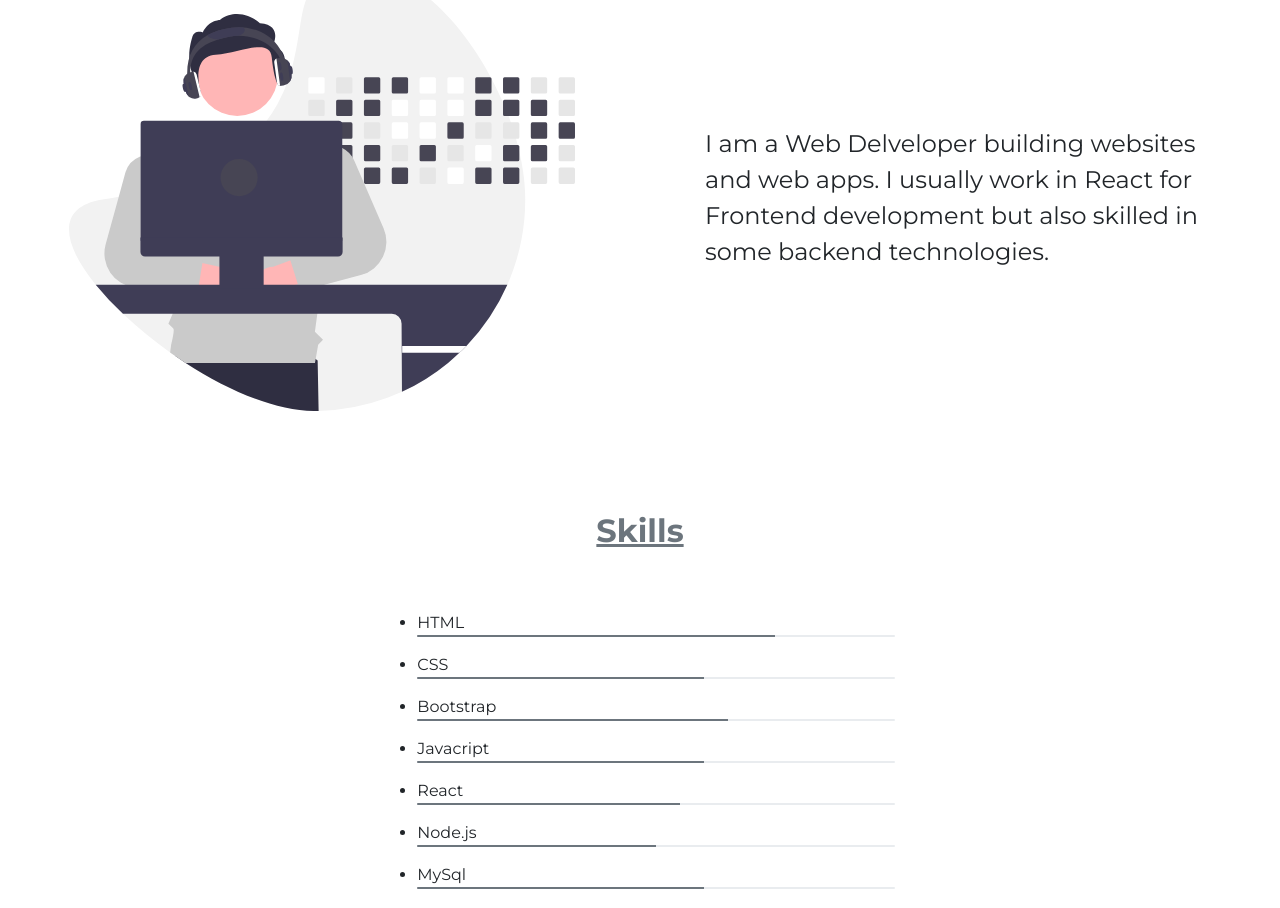
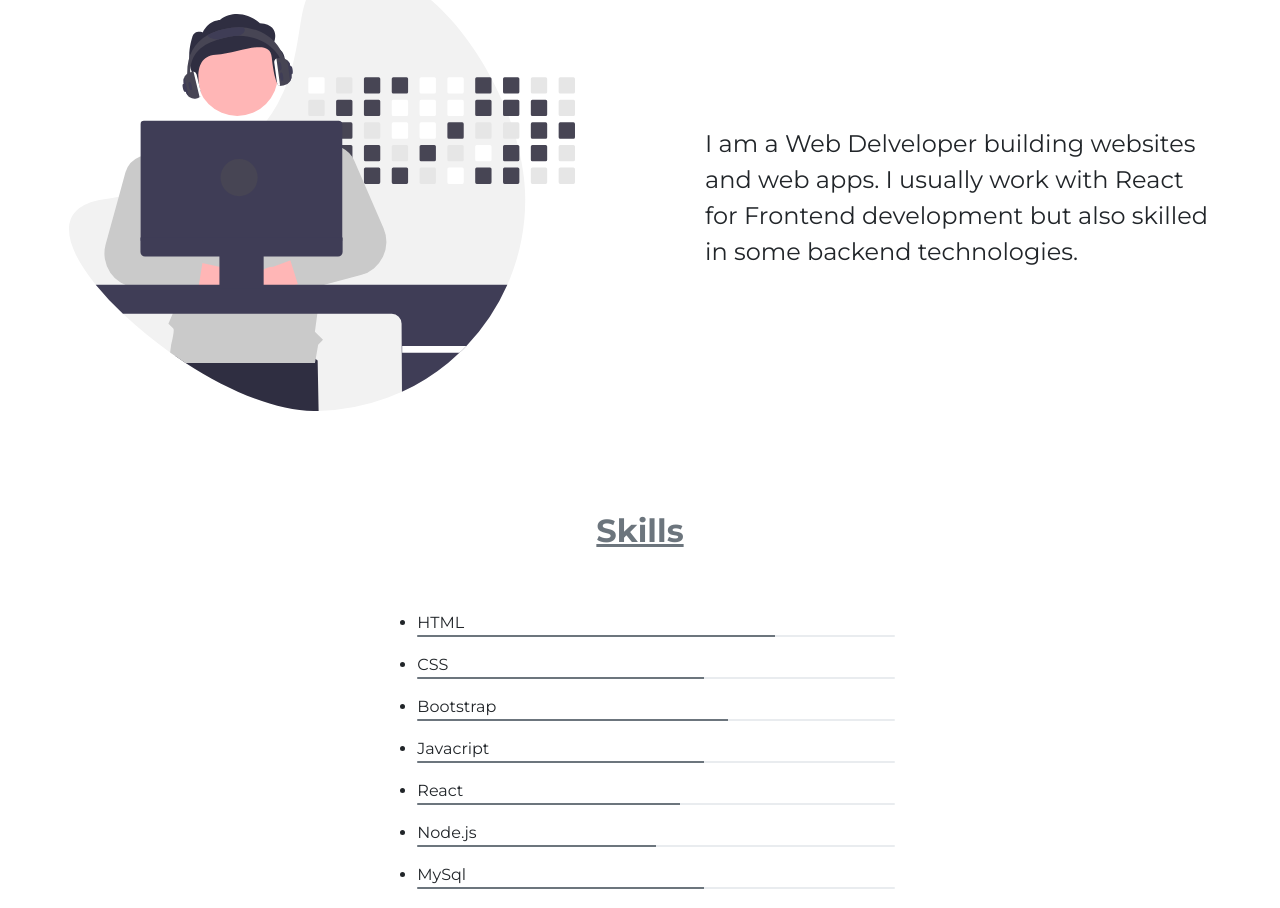
Before and after one commit to Abhishek279-alt/my-portfolio, a React (Create React App) app: page / in a window 1280 px wide. Shown: the part 1100-2008 px from the top of the page. Built offline with nearby package versions, Linux system fonts and the light colour scheme.

Commit message:
no commit

```diff
--- a/src/components/About.js
+++ b/src/components/About.js
@@ -15,7 +15,7 @@ const About = () => {
         </div>
         <div className="col-lg-5 col-md-10 col-sm-10 fs-lg-4 font-about text-lg-start text-md-center text-sm-center">
           I am a Web Delveloper building websites and web apps. I usually work
-          in React for Frontend development but also skilled in some backend
+          with React for Frontend development but also skilled in some backend
           technologies.
         </div>
       </div>
```
